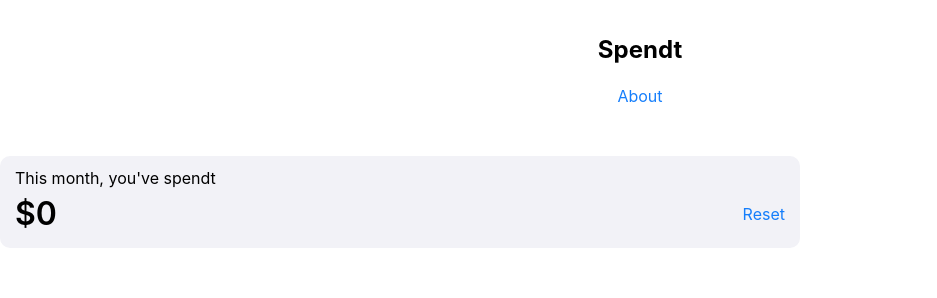
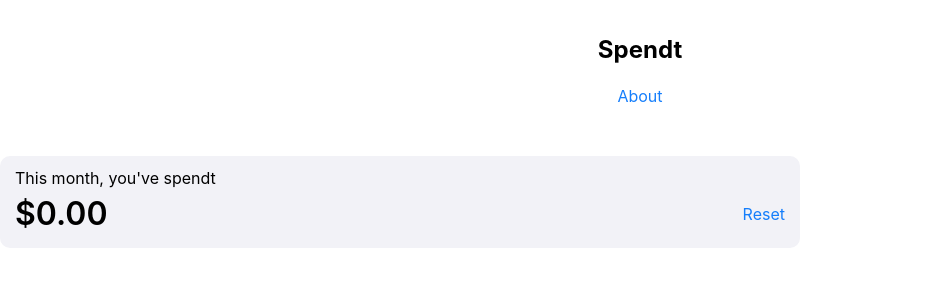
Before and after one commit to kxvn-lx/Spendt, a Next.js app: page / in a window 1280 px wide. Shown: the top 298 px of the page, without its empty margins (0-937 px from the left). Built offline with nearby package versions, Linux system fonts and the light colour scheme.

Commit message:
Limit number to 2 decimal places

```diff
--- a/pages/index.js
+++ b/pages/index.js
@@ -62,7 +62,7 @@ export default class Home extends Component {
     render() {
         return (
             <Layout>
-                <Hero amount={this.state.amount} onResetHandler={this.resetAmount} />
+                <Hero amount={parseFloat(this.state.amount).toFixed(2)} onResetHandler={this.resetAmount} />
 
                 <div className="button-wrapper">
                     <button type="button" onClick={this.addButtonTapped}>
--- a/styles/shared.css
+++ b/styles/shared.css
@@ -34,7 +34,7 @@ dd {
 
 /* Set core body defaults */
 body {
-    min-height: 100vh;
+    /* min-height: 100vh; */
     scroll-behavior: smooth;
     text-rendering: optimizeSpeed;
     line-height: 1.5;
```
